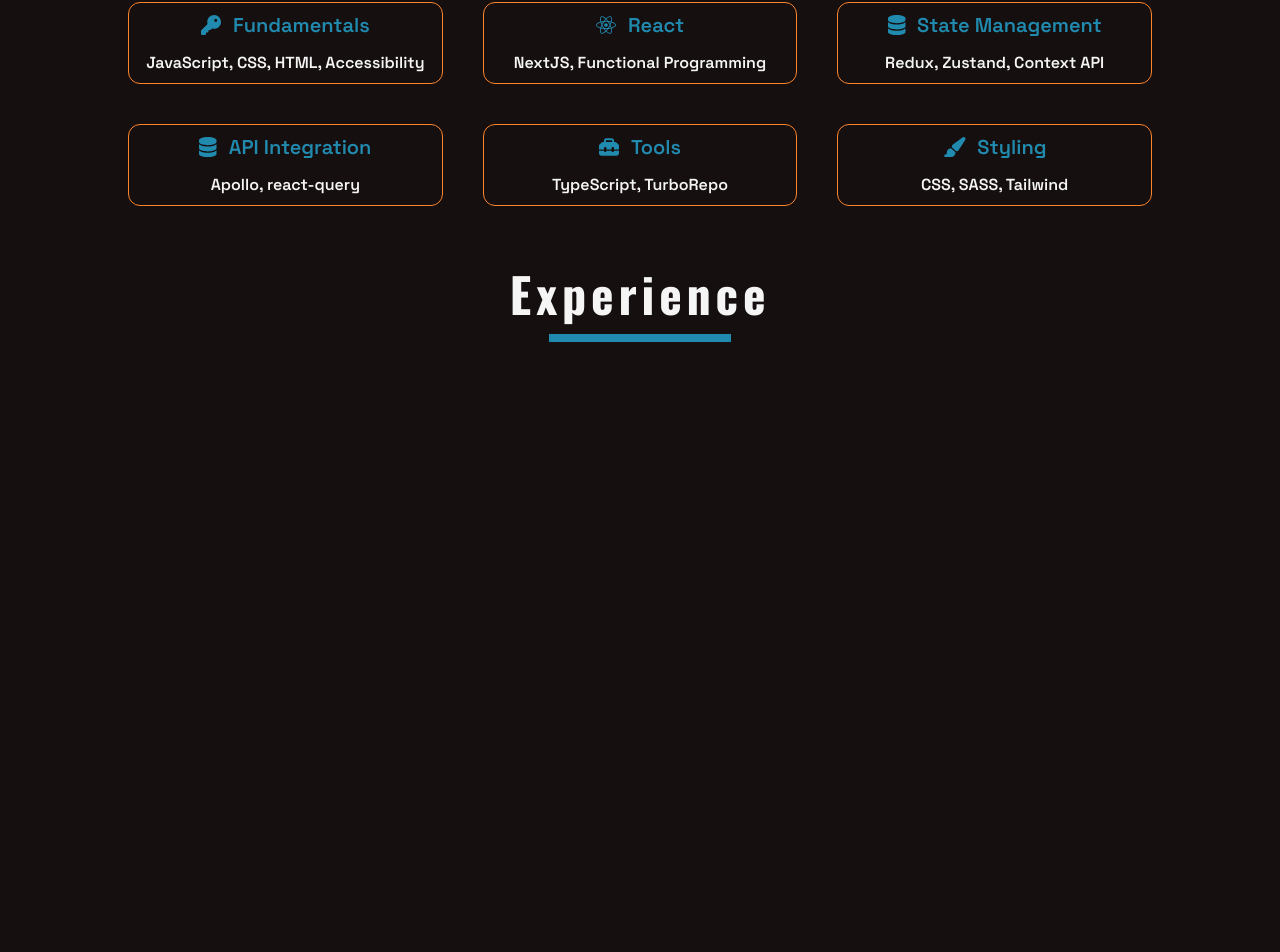
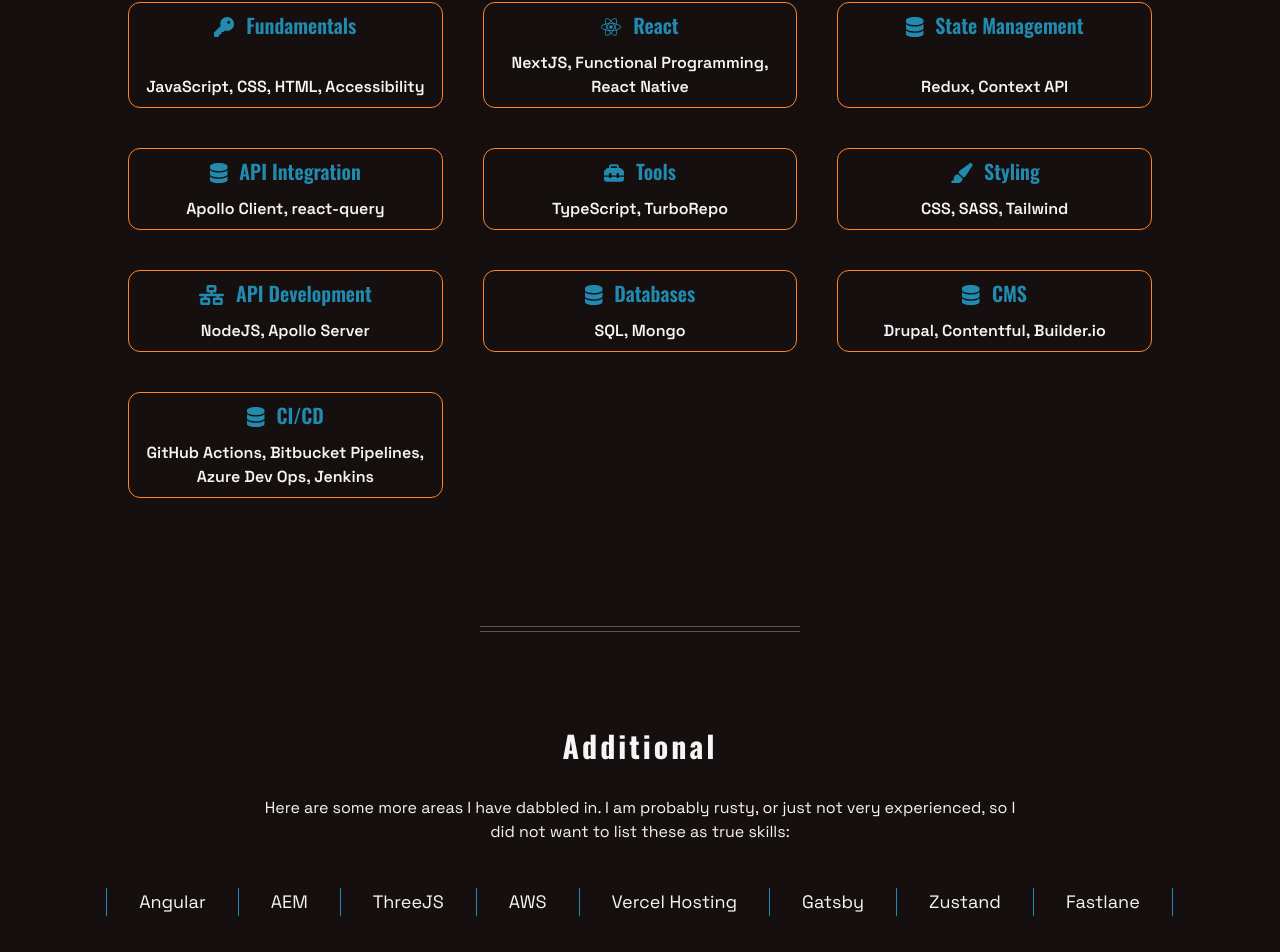
Before and after one commit to jrigert/portfolio, a Next.js app: page / in a window 1280 px wide. Shown: the part 1610-2562 px from the top of the page. Built offline with nearby package versions, Linux system fonts and the light colour scheme.

Commit message:
additional skills

```diff
--- a/src/components/SkillCard.tsx
+++ b/src/components/SkillCard.tsx
@@ -20,7 +20,7 @@
         className,
       )}
     >
-      <p className="text-xl text-primary">
+      <p className="font-heading text-xl text-primary">
         {icon ? <FontAwesomeIcon icon={icon} className="mr-3" /> : null}
         {title}
       </p>
--- /dev/null
+++ b/src/components/core/HorizontalDivider.tsx
@@ -0,0 +1,49 @@
+import { classNames } from '@/utils/style';
+import { cva, VariantProps } from 'class-variance-authority';
+import {
+  DetailedHTMLProps,
+  FunctionComponent,
+  HTMLAttributes,
+  useMemo,
+} from 'react';
+
+export interface HorizontalDividerProps
+  extends DetailedHTMLProps<HTMLAttributes<HTMLHRElement>, HTMLHRElement>,
+    HorizontalDividerVariantProps {}
+
+export type HorizontalDividerVariantProps = VariantProps<
+  typeof horizontalDividerVariants
+>;
+
+const horizontalDividerVariants = cva(
+  'border-x-0 border-y-foreground/30 mx-auto',
+  {
+    variants: {
+      variant: {
+        single: ['h-px', 'border-t-2'],
+        double: ['h-1.5', 'border-y'],
+      },
+      size: {
+        small: 'w-48',
+        standard: 'w-80',
+        full: 'w-full',
+      },
+    },
+    defaultVariants: {
+      variant: 'double',
+      size: 'standard',
+    },
+  },
+);
+
+export const HorizontalDivider: FunctionComponent<HorizontalDividerProps> = (
+  props,
+) => {
+  const { className, size, variant, ...hrProps } = props;
+
+  const hrClassNames = useMemo(() => {
+    return classNames(horizontalDividerVariants({ size, variant }), className);
+  }, [className, size, variant]);
+
+  return <hr {...hrProps} className={hrClassNames} />;
+};
--- a/src/components/navigation/Header.tsx
+++ b/src/components/navigation/Header.tsx
@@ -11,7 +11,7 @@
 export const Header: FunctionComponent = () => {
   return (
     <>
-      <header className="fixed left-0 top-0 z-10 w-full bg-gray text-white shadow-xl shadow-black/40 dark:shadow-lg dark:shadow-white/30">
+      <header className="fixed left-0 top-0 z-10 w-full bg-gray text-white shadow-xl shadow-black/40">
         <Container className={`flex h-14 items-center justify-between`}>
           <Link
             href={`/#${sections[0].id}`}
--- a/src/pages/home/Skills.tsx
+++ b/src/pages/home/Skills.tsx
@@ -1,5 +1,8 @@
 'use client';
 
+import { FadeInContainer } from '@/components/animation/FadeInContainer';
+import { Heading } from '@/components/core/Heading';
+import { HorizontalDivider } from '@/components/core/HorizontalDivider';
 import { PageSection } from '@/components/PageSection';
 import { PageSectionHeading } from '@/components/PageSectionHeading';
 import { SkillCard, SkillCardProps } from '@/components/SkillCard';
@@ -11,6 +14,7 @@
 import {
   faDatabase,
   faKey,
+  faNetworkWired,
   faPaintbrush,
   faToolbox,
 } from '@fortawesome/free-solid-svg-icons';
@@ -24,17 +28,17 @@
   },
   {
     title: 'React',
-    description: 'NextJS, Functional Programming',
+    description: 'NextJS, Functional Programming, React Native',
     icon: faReact,
   },
   {
     title: 'State Management',
-    description: 'Redux, Zustand, Context API',
+    description: 'Redux, Context API',
     icon: faDatabase,
   },
   {
     title: 'API Integration',
-    description: 'Apollo, react-query',
+    description: 'Apollo Client, react-query',
     icon: faDatabase,
   },
   {
@@ -47,6 +51,37 @@
     description: 'CSS, SASS, Tailwind',
     icon: faPaintbrush,
   },
+  {
+    title: 'API Development',
+    description: 'NodeJS, Apollo Server',
+    icon: faNetworkWired,
+  },
+  {
+    title: 'Databases',
+    description: 'SQL, Mongo',
+    icon: faDatabase,
+  },
+  {
+    title: 'CMS',
+    description: 'Drupal, Contentful, Builder.io',
+    icon: faDatabase,
+  },
+  {
+    title: 'CI/CD',
+    description: 'GitHub Actions, Bitbucket Pipelines, Azure Dev Ops, Jenkins',
+    icon: faDatabase,
+  },
+];
+
+const ADDITIONAL_SKILLS = [
+  'Angular',
+  'AEM',
+  'ThreeJS',
+  'AWS',
+  'Vercel Hosting',
+  'Gatsby',
+  'Zustand',
+  'Fastlane',
 ];
 
 // time between when each item animation triggers
@@ -105,7 +140,7 @@
       <PageSectionHeading title="Skills" />
 
       <div ref={registerRef}>
-        <ul className="mx-auto mt-16 grid max-w-xs auto-rows-fr grid-cols-1 gap-10 text-center sm:max-w-screen-lg sm:grid-cols-2 md:grid-cols-3">
+        <ul className="mx-auto mt-16 grid max-w-xs grid-cols-1 gap-10 text-center sm:max-w-screen-lg sm:grid-cols-2 md:grid-cols-3">
           {skills.map(({ containerClassName, ...props }) => (
             <li key={props.title} className={containerClassName}>
               <SkillCard {...props} className="h-full" />
@@ -113,6 +148,31 @@
           ))}
         </ul>
       </div>
+
+      <FadeInContainer>
+        <HorizontalDivider className="mb-20 mt-32" />
+
+        <Heading tag="h3" className="mt-24 text-center">
+          Additional
+        </Heading>
+
+        <p className="mx-auto mt-8 max-w-3xl text-center">
+          Here are some more areas I have dabbled in. I am probably rusty, or
+          just not very experienced, so I did not want to list these as true
+          skills:
+        </p>
+
+        <ul className="mt-8 flex flex-wrap justify-center">
+          {ADDITIONAL_SKILLS.map((skill) => (
+            <li
+              key={skill}
+              className="my-3 -ml-px border-collapse border-x border-x-primary px-8 text-lg"
+            >
+              {skill}
+            </li>
+          ))}
+        </ul>
+      </FadeInContainer>
     </PageSection>
   );
 };
--- a/src/pages/home/Welcome.tsx
+++ b/src/pages/home/Welcome.tsx
@@ -1,6 +1,7 @@
 'use client';
 
 import { Heading } from '@/components/core/Heading';
+import { HorizontalDivider } from '@/components/core/HorizontalDivider';
 import { ImageCircle } from '@/components/core/ImageCircle';
 import { VerticalDivider } from '@/components/core/VerticalDivider';
 import { PageSection } from '@/components/PageSection';
@@ -48,9 +49,9 @@
         Jon Rigert
       </Heading>
 
-      <hr
+      <HorizontalDivider
         className={classNames(
-          'mb-6 mt-8 h-1.5 w-48 border-x-0 border-y border-y-foreground/30 transition duration-1000',
+          'mb-6 mt-8 transition duration-1000',
           dividerAnimationClass,
         )}
       />
```
